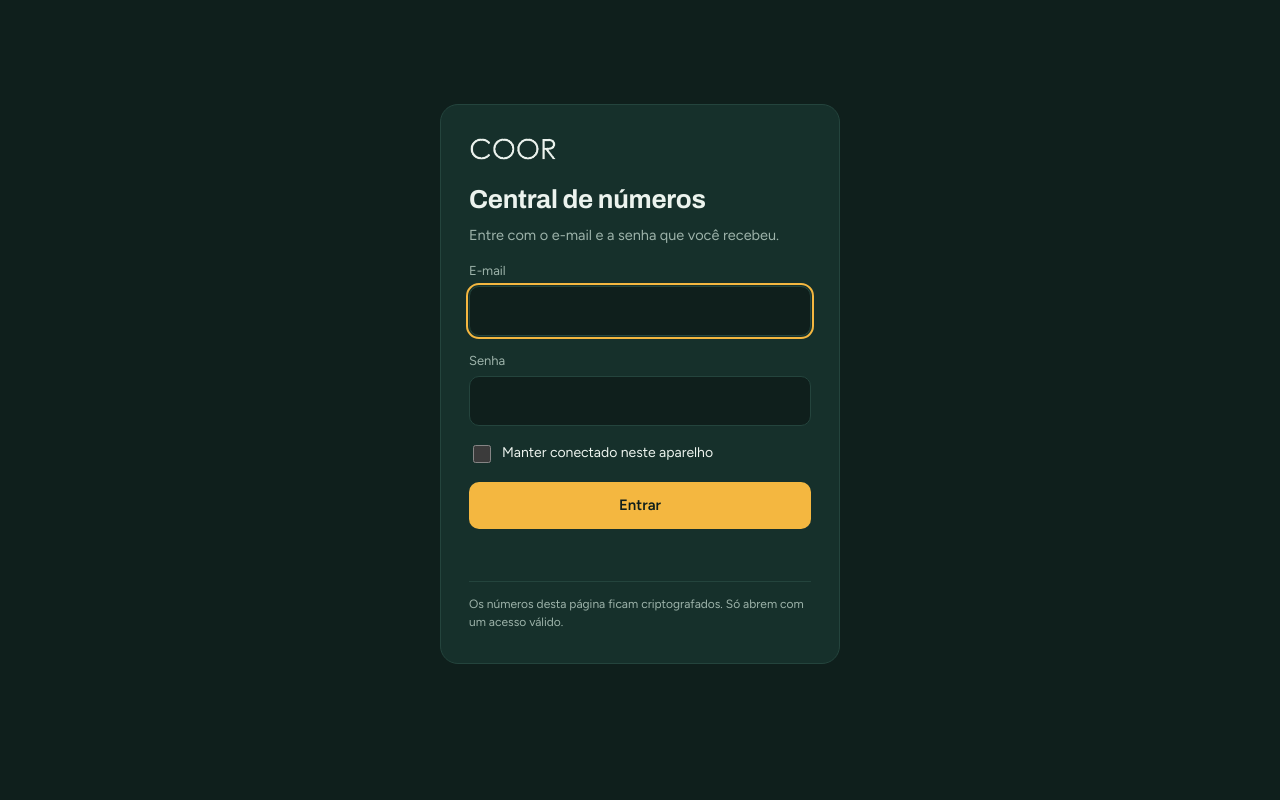
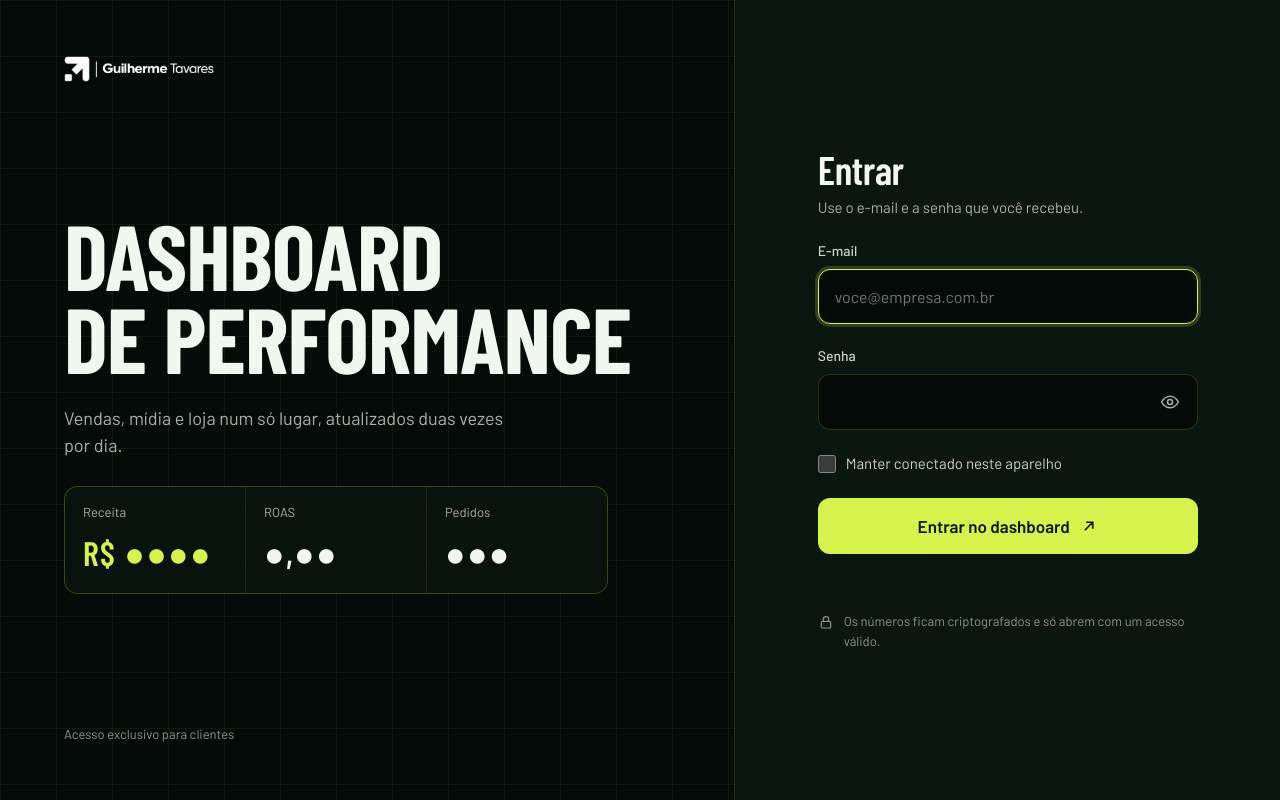
Before and after one commit to gui93tavares-debug/bi-dados, a plain HTML site: page coor/index.html in a window 1280 px wide. Drawn offline with nearby package versions, Linux system fonts and the light colour scheme.

Commit message:
Login novo (Dashboard de performance) e fonte Barlow
Co-Authored-By: Claude Opus 5.5 <noreply@anthropic.com>
Claude-Session: https://claude.ai/code/session_01SzWxEQWdM5ohKNMtvSW68K

```diff
--- a/coor/index.html
+++ b/coor/index.html
@@ -1,13 +1,12 @@
 <!DOCTYPE html>
 <html lang="pt-BR">
 <head>
-<meta charset="UTF-8">
-<meta name="robots" content="noindex,nofollow">
+<meta charset="utf-8">
 <meta name="viewport" content="width=device-width, initial-scale=1">
-<title>Central de Números · Coor</title>
+<title>Dashboard de performance · Coor</title>
 <link rel="preconnect" href="https://fonts.googleapis.com">
 <link rel="preconnect" href="https://fonts.gstatic.com" crossorigin>
-<link href="https://fonts.googleapis.com/css2?family=Archivo:wdth,wght@100..125,400..800&family=Figtree:wght@400;500;600;700&display=swap" rel="stylesheet">
+<link href="https://fonts.googleapis.com/css2?family=Barlow+Condensed:wght@500;600;700&family=Barlow:wght@400;500;600;700&display=swap" rel="stylesheet">
 <style>
 :root {
   /* Painel noturno de operação: superfícies grafite, um acento ciano para receita, cobre para investimento.
@@ -26,7 +25,7 @@
   --bad: #e2605f;
   --meta: #7b8cff;
   --google: #f2a65a;
-  --font-display: "Archivo", "Helvetica Neue", Arial, sans-serif;
+  --font-display: "Barlow", "Segoe UI", Roboto, Arial, sans-serif;
   --font-body: "IBM Plex Sans", "Segoe UI", Roboto, Arial, sans-serif;
   --font-mono: "IBM Plex Mono", ui-monospace, Menlo, Consolas, monospace;
   --tt-bg: #0b0d10;
@@ -305,9 +304,10 @@ footer { color: var(--muted); font-size: 12px; display: grid; gap: 4px; }
   --text: #ECF3EE; --muted: #9DB3AA; --accent: #F4B740; --accent-soft: #FFD27A;
   --invest: #8EA2FF; --good: #5BD69A; --warn: #F4B740; --bad: #FF8A7A;
   --meta: #B79CFF; --google: #F2A65A; --tt-bg: #0B1715; --area: rgba(244,183,64,.18);
-  --font-display: "Archivo", "Helvetica Neue", Arial, sans-serif;
-  --font-body: "Figtree", "Segoe UI", Roboto, Arial, sans-serif;
-  --font-mono: "Figtree", "Segoe UI", Roboto, Arial, sans-serif;
+  --font-display: "Barlow", "Segoe UI", Roboto, Arial, sans-serif;
+  --font-body: "Barlow", "Segoe UI", Roboto, Arial, sans-serif;
+  --font-mono: "Barlow", "Segoe UI", Roboto, Arial, sans-serif;
+  --font-num: "Barlow Condensed", "Arial Narrow", Arial, sans-serif;
 }
 :root[data-dash-theme="light"] {
   --bg: #F2F5F3; --surface: #FFFFFF; --surface-2: #EDF2EF; --line: #D3DED8;
@@ -316,7 +316,11 @@ footer { color: var(--muted); font-size: 12px; display: grid; gap: 4px; }
   --meta: #7A52D6; --google: #C46A12; --tt-bg: #FFFFFF; --area: rgba(168,110,5,.14);
 }
 html, body { font-size: 14.5px; }
-.num, .kpi .k-val, .fstep b, .chan .grid2 b, .today span b { font-family: var(--font-display); font-stretch: 112%; font-variant-numeric: tabular-nums; }
+.num, .kpi .k-val, .fstep b, .chan .grid2 b, .today span b { font-family: var(--font-num); font-weight: 600; font-variant-numeric: tabular-nums; letter-spacing: 0; }
+.kpi .k-val { font-size: 30px; }
+.kpi.big .k-val { font-size: 34px; }
+.fstep b { font-size: 21px; }
+.chan .grid2 b, .today span b { font-size: 20px; }
 h2 { font-weight: 600; font-size: 20px; }
 .head { align-items: center; padding-bottom: 18px; border-bottom: 1px solid var(--line); }
 .brand { display: flex; align-items: center; gap: 18px; flex-wrap: wrap; }
@@ -342,7 +346,7 @@ h2 { font-weight: 600; font-size: 20px; }
 .ribbon .pill.none { display: none; }
 .today .t-title { text-transform: none; letter-spacing: 0; font-size: 13px; }
 .kpis.ribbon .kpi { background: var(--surface); border: 0; border-radius: 0; padding: 16px 18px 12px; }
-.kpis.ribbon .kpi .k-val { font-size: 28px; }
+.kpis.ribbon .kpi .k-val { font-size: 36px; line-height: 1.05; }
 .kpi .spark { display: block; width: 100%; height: 30px; margin-top: 2px; }
 .ribbon .kpi:nth-child(1) .k-val { color: var(--accent); }
 .ribbon .kpi:nth-child(3) .k-val { color: var(--invest); }
@@ -359,44 +363,90 @@ section.card { border-radius: 16px; padding: 22px 24px; }
   .hero-side { max-width: none; }
   .qseg { width: 100%; } .qseg button { flex: 1; padding: 11px 0; }
   .kpis.ribbon { grid-template-columns: 1fr 1fr; }
-  .kpis.ribbon .kpi .k-val { font-size: 22px; }
+  .kpis.ribbon .kpi .k-val { font-size: 28px; }
 }
 
 /* ===== Tela de acesso ===== */
 [hidden] { display: none !important; }
-.gate { min-height: calc(100vh - 88px); display: grid; place-items: center; }
+.gate { position: fixed; inset: 0; z-index: 20; overflow: auto; display: grid; grid-template-columns: minmax(0, 1.35fr) minmax(0, 1fr); background: #050B08; color: #F2F6F1; font-family: "Barlow", system-ui, sans-serif; color-scheme: dark; }
 .gate[hidden] { display: none; }
-.gate-box { width: min(400px, 100%); background: var(--surface); border: 1px solid var(--line); border-radius: 18px; padding: 32px 28px; display: grid; gap: 16px; }
-.gate-box .logo { height: 24px; justify-self: start; }
-.gate-text h1 { font-size: 26px; margin: 4px 0 6px; }
-.gate-text p { margin: 0; color: var(--muted); }
-.gate-box label { display: grid; gap: 6px; font-size: 13px; color: var(--muted); }
-.gate-box input[type="email"], .gate-box input[type="password"] { background: var(--bg); border: 1px solid var(--line); border-radius: 10px; padding: 12px 14px; font-size: 16px; color: var(--text); }
-.gate-box input:focus { outline: 2px solid var(--accent); outline-offset: 1px; }
-.gate-check { display: flex !important; grid-auto-flow: column; align-items: center; gap: 8px !important; font-size: 14px !important; color: var(--text) !important; }
-.gate-check input { width: 18px; height: 18px; accent-color: var(--accent); }
-.gate-btn { padding: 13px 16px; font-size: 15px; border-radius: 10px; }
+.gate-side { position: relative; padding: 56px clamp(28px, 5vw, 64px); display: flex; flex-direction: column; justify-content: space-between; gap: 40px; border-right: 1px solid rgba(214,242,75,.14); background-color: #050B08; background-image: linear-gradient(rgba(214,242,75,.06) 1px, transparent 1px), linear-gradient(90deg, rgba(214,242,75,.06) 1px, transparent 1px); background-size: 56px 56px; }
+.gate-logo { height: 26px; width: auto; align-self: flex-start; display: block; }
+.gate-hero { display: flex; flex-direction: column; gap: 26px; }
+.gate-hero h1 { margin: 0; font-family: "Barlow Condensed", sans-serif; font-weight: 700; font-size: clamp(56px, 7.2vw, 104px); line-height: .9; letter-spacing: -0.01em; text-transform: uppercase; color: #F2F6F1; }
+.gate-hero p { margin: 0; max-width: 460px; font-size: 18px; line-height: 1.55; color: #A7B3AA; }
+.gate-tiles { display: grid; grid-template-columns: repeat(3, minmax(0, 180px)); gap: 1px; background: rgba(214,242,75,.14); border: 1px solid rgba(214,242,75,.14); border-radius: 14px; overflow: hidden; width: max-content; max-width: 100%; }
+.gate-tiles div { background: #08130D; padding: 16px 18px; display: flex; flex-direction: column; gap: 6px; }
+.gate-tiles span { font-size: 13px; color: #A7B3AA; }
+.gate-tiles b { white-space: nowrap; font-family: "Barlow Condensed", sans-serif; font-weight: 600; font-size: 34px; letter-spacing: .04em; color: #F2F6F1; }
+.gate-tiles div:first-child b { color: #D6F24B; }
+.gate-note { margin: 0; font-size: 13px; color: #8A968D; }
+.gate-main { display: flex; align-items: center; justify-content: center; padding: 48px clamp(24px, 4vw, 48px); background: #0A1710; }
+.gate-box { width: 100%; max-width: 380px; display: flex; flex-direction: column; gap: 22px; }
+.gate-text h2 { margin: 0 0 8px; font-family: "Barlow Condensed", sans-serif; font-weight: 600; font-size: 40px; line-height: 1; color: #F2F6F1; }
+.gate-text p { margin: 0; font-size: 15px; color: #A7B3AA; }
+.gate-box label { display: flex; flex-direction: column; gap: 8px; font-size: 14px; font-weight: 500; color: #C9D3CB; }
+.gate-box input[type="email"], .gate-box input[type="password"], .gate-box input[type="text"] { font: inherit; font-size: 16px; font-weight: 400; color: #F2F6F1; background: #050B08; border: 1px solid rgba(214,242,75,.18); border-radius: 12px; padding: 15px 16px; width: 100%; box-sizing: border-box; }
+.gate-box input:focus-visible { outline: none; border-color: #D6F24B; box-shadow: 0 0 0 3px rgba(214,242,75,.18); }
+.gate-pass { position: relative; display: block; }
+.gate-pass input { padding-right: 52px !important; }
+.gate-eye { position: absolute; right: 6px; top: 50%; transform: translateY(-50%); width: 44px; height: 44px; border: 0; background: transparent; color: #A7B3AA; border-radius: 8px; display: flex; align-items: center; justify-content: center; cursor: pointer; }
+.gate-eye:hover, .gate-eye[aria-pressed="true"] { color: #D6F24B; }
+.gate-eye:focus-visible { outline: 2px solid #D6F24B; }
+.gate-check { flex-direction: row !important; align-items: center; gap: 10px !important; font-size: 15px !important; font-weight: 400 !important; min-height: 24px; }
+.gate-check input { width: 18px; height: 18px; margin: 0; accent-color: #D6F24B; }
+.gate-btn { font: inherit; font-size: 17px; font-weight: 600; color: #0A1710; background: #D6F24B; border: 0; border-radius: 12px; padding: 16px; display: flex; align-items: center; justify-content: center; gap: 10px; cursor: pointer; }
+.gate-btn:hover { background: #E3FA6A; }
+.gate-btn:focus-visible { outline: 2px solid #F2F6F1; outline-offset: 2px; }
 .gate-btn:disabled { opacity: .7; cursor: wait; }
-.gate-msg { margin: 0; min-height: 20px; font-size: 14px; color: var(--bad); }
-.gate-msg.ok { color: var(--muted); }
-.gate-foot { margin: 0; font-size: 12px; color: var(--muted); border-top: 1px solid var(--line); padding-top: 14px; }
+.gate-msg { margin: -6px 0 0; min-height: 20px; font-size: 14px; color: #FF8A7A; }
+.gate-msg.ok { color: #A7B3AA; }
+.gate-foot { margin: 0; display: flex; gap: 10px; align-items: flex-start; font-size: 13px; line-height: 1.5; color: #8A968D; }
+.gate-foot svg { flex: none; margin-top: 2px; }
+@media (max-width: 820px) {
+  .gate { grid-template-columns: 1fr; align-content: start; }
+  .gate-side { padding: 28px 24px 30px; gap: 22px; border-right: 0; border-bottom: 1px solid rgba(214,242,75,.14); background-size: 40px 40px; justify-content: flex-start; }
+  .gate-logo { height: 20px; }
+  .gate-hero { gap: 18px; }
+  .gate-hero h1 { font-size: clamp(40px, 12.5vw, 58px); line-height: .92; }
+  .gate-hero p, .gate-note { display: none; }
+  .gate-tiles { grid-template-columns: repeat(3, minmax(0, 1fr)); width: 100%; border-radius: 12px; }
+  .gate-tiles div { padding: 10px 12px; gap: 2px; }
+  .gate-tiles span { font-size: 12px; }
+  .gate-tiles b { font-size: 22px; letter-spacing: .02em; }
+  .gate-main { padding: 28px 24px 40px; align-items: flex-start; }
+  .gate-text h2 { font-size: 32px; }
+}
 .logout { background: none; border: 1px solid var(--line); color: var(--muted); border-radius: 12px; padding: 10px 14px; cursor: pointer; }
 .logout:hover { color: var(--text); border-color: var(--muted); }
 </style>
 </head>
 <body>
 <div class="gate" id="gate" hidden>
-  <form class="gate-box" id="gate-form" autocomplete="on">
-    <img class="logo logo-on-dark" src="logo-branca.png" alt="Coor">
-    <img class="logo logo-on-light" src="logo-preta.png" alt="Coor">
-    <div class="gate-text"><h1>Central de números</h1><p>Entre com o e-mail e a senha que você recebeu.</p></div>
-    <label for="g-email">E-mail<input type="email" id="g-email" name="email" autocomplete="username" required></label>
-    <label for="g-pass">Senha<input type="password" id="g-pass" name="password" autocomplete="current-password" required></label>
-    <label class="gate-check" for="g-keep"><input type="checkbox" id="g-keep"> Manter conectado neste aparelho</label>
-    <button class="btn gate-btn" type="submit" id="g-btn">Entrar</button>
-    <p class="gate-msg" id="g-msg" role="status" aria-live="polite"></p>
-    <p class="gate-foot">Os números desta página ficam criptografados. Só abrem com um acesso válido.</p>
-  </form>
+  <section class="gate-side">
+    <img class="gate-logo" src="logo-gui.png" alt="Guilherme Tavares">
+    <div class="gate-hero">
+      <h1>Dashboard<br>de performance</h1>
+      <p>Vendas, mídia e loja num só lugar, atualizados duas vezes por dia.</p>
+      <div class="gate-tiles" aria-hidden="true">
+        <div><span>Receita</span><b>R$ ●●●●</b></div>
+        <div><span>ROAS</span><b>●,●●</b></div>
+        <div><span>Pedidos</span><b>●●●</b></div>
+      </div>
+    </div>
+    <p class="gate-note">Acesso exclusivo para clientes</p>
+  </section>
+  <main class="gate-main">
+    <form class="gate-box" id="gate-form" autocomplete="on">
+      <div class="gate-text"><h2>Entrar</h2><p>Use o e-mail e a senha que você recebeu.</p></div>
+      <label for="g-email">E-mail<input type="email" id="g-email" name="email" autocomplete="username" placeholder="voce@empresa.com.br" required></label>
+      <label for="g-pass">Senha<span class="gate-pass"><input type="password" id="g-pass" name="password" autocomplete="current-password" required><button type="button" class="gate-eye" id="g-eye" aria-label="Mostrar senha" aria-pressed="false"><svg width="20" height="20" viewBox="0 0 24 24" fill="none" stroke="currentColor" stroke-width="1.8" stroke-linecap="round" aria-hidden="true"><path d="M2 12s3.6-7 10-7 10 7 10 7-3.6 7-10 7S2 12 2 12z"></path><circle cx="12" cy="12" r="3"></circle></svg></button></span></label>
+      <label class="gate-check" for="g-keep"><input type="checkbox" id="g-keep"> Manter conectado neste aparelho</label>
+      <button class="gate-btn" type="submit" id="g-btn">Entrar no dashboard <svg width="18" height="18" viewBox="0 0 24 24" fill="none" stroke="currentColor" stroke-width="2.2" stroke-linecap="round" stroke-linejoin="round" aria-hidden="true"><path d="M7 17L17 7M9 7h8v8"></path></svg></button>
+      <p class="gate-msg" id="g-msg" role="status" aria-live="polite"></p>
+      <p class="gate-foot"><svg width="16" height="16" viewBox="0 0 24 24" fill="none" stroke="currentColor" stroke-width="1.8" stroke-linecap="round" aria-hidden="true"><rect x="5" y="11" width="14" height="10" rx="2"></rect><path d="M8 11V8a4 4 0 0 1 8 0v3"></path></svg>Os números ficam criptografados e só abrem com um acesso válido.</p>
+    </form>
+  </main>
 </div>
 <div class="wrap" id="dash" hidden>
   <header class="head">
@@ -1726,6 +1776,10 @@ function bootDash() {
       await new Promise(r => setTimeout(r, Math.min(8000, 400 * 2 ** fails)));
     } finally { btn.disabled = false; }
   });
+  document.getElementById("g-eye").addEventListener("click", ev => {
+    const i = document.getElementById("g-pass"), b = ev.currentTarget, show = i.type === "password";
+    i.type = show ? "text" : "password"; b.setAttribute("aria-pressed", String(show)); b.setAttribute("aria-label", show ? "Esconder senha" : "Mostrar senha");
+  });
   document.getElementById("logout").addEventListener("click", () => { store(null); location.reload(); });
   (async () => {
     const k = stored();
```
Also changed, not shown: coor/logo-gui.png (added).
